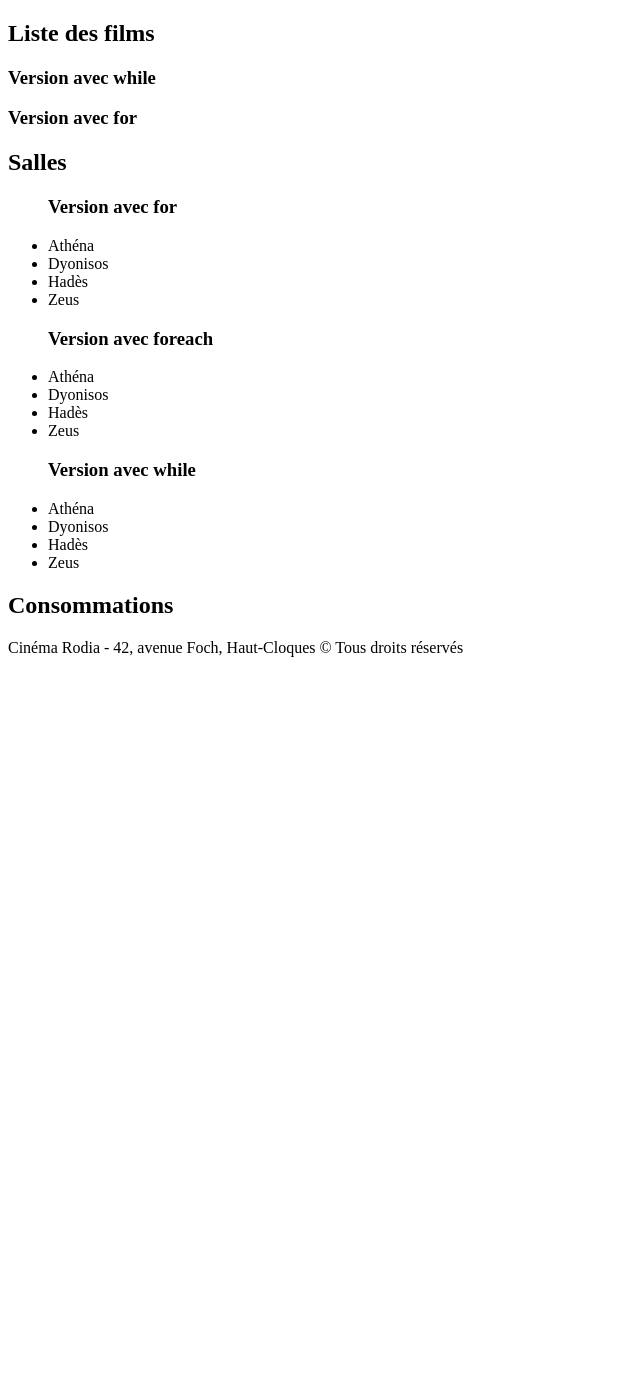
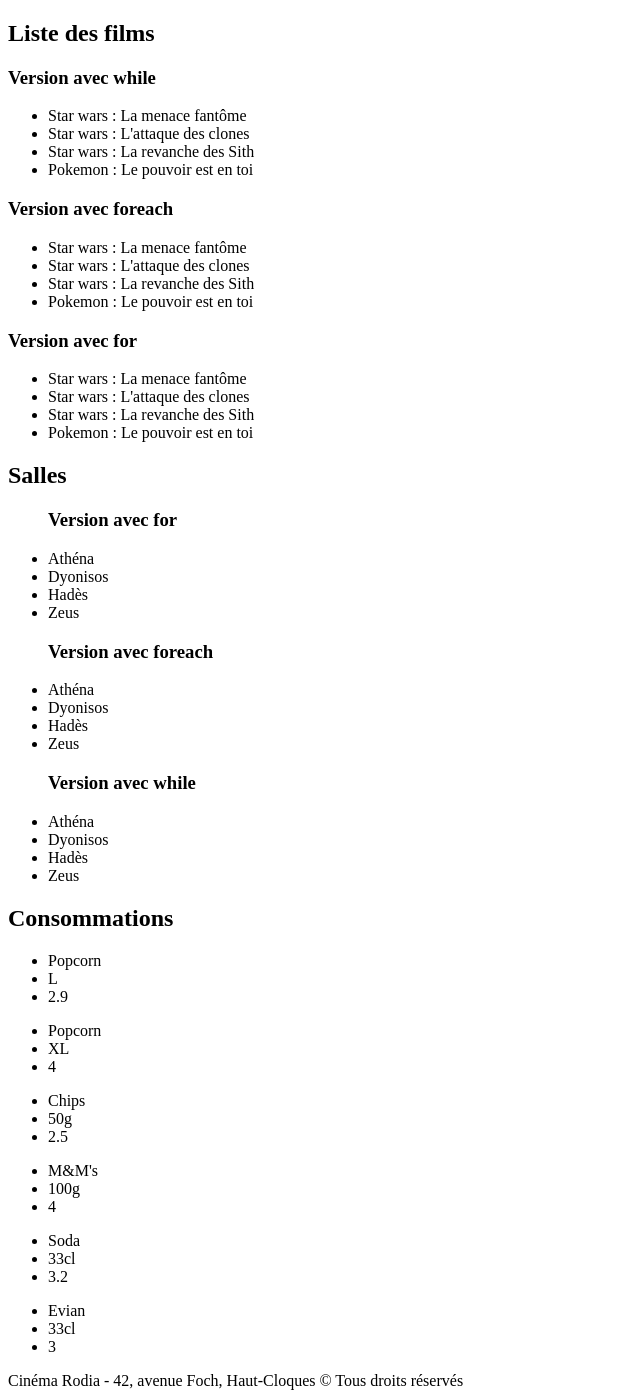
Before and after one commit to Mariem-K/salle-de-cinema, a PHP site: page /ensalle.php in a window 1280 px wide. Shown: the part 152-1550 px from the top of the page, without its empty margins (0-640 px from the left). Before the commit the page ends 809 px from the top, so only its background shows below. Run offline with PHP 8.4, Linux system fonts and the light colour scheme; some libraries are stand-ins or nearby versions.

Commit message:
progress

```diff
--- a/php/ensalle.php
+++ b/php/ensalle.php
@@ -1,5 +1,6 @@
 <!DOCTYPE html>
 <html>
+
 <head>
     <meta charset="UTF-8">
     <title>Cinéma Rodia - Haut-Cloques</title>
@@ -9,6 +10,7 @@
     <link rel="stylesheet" href="../css/reset.css">
     <link rel="stylesheet" href="../css/style.css">
 </head>
+
 <body>
     <?php require "header.php"; ?>
     <main>
@@ -22,14 +24,38 @@
                     'Star wars : La revanche des Sith',
                     'Pokemon : Le pouvoir est en toi'
                 ];
+
+                $nbMovies = count($movies);
                 ?>
 
                 <!-- Version avec boucles -->
                 <h3>Version avec while</h3>
                 <ul>
+                    <?php
+                    $incrementPourMaBoucleWhileMovies = 0;
+
+                    while ($incrementPourMaBoucleWhileMovies < 4) {
+                        echo '<li>' . $movies[$incrementPourMaBoucleWhileMovies] . '</li>';
+
+                        $incrementPourMaBoucleWhileMovies = $incrementPourMaBoucleWhileMovies + 1;
+                    }
+                    ?>
+                </ul>
+                <h3>Version avec foreach</h3>
+                <ul>
+                    <?php
+                    foreach ($movies as $movie) {
+                        echo '<li>' . $movie . '</li>';
+                    }
+                    ?>
                 </ul>
                 <h3>Version avec for</h3>
                 <ul>
+                    <?php
+                    for ($movieNumber = 0; $movieNumber < $nbMovies; $movieNumber++) {
+                        echo '<li>' . $movies[$movieNumber] . '</li>';
+                    }
+                    ?>
                 </ul>
 
                 <!-- Ajouter ici le tableau PHP des salles -->
@@ -73,8 +99,54 @@
                     ?>
                 </ul>
                 <h2>Consommations</h2>
+                <?php
+                // [...]
+                $extras = [
+                    [
+                        'Popcorn',
+                        'L',
+                        2.9
+                    ],
+                    [
+                        'Popcorn',
+                        'XL',
+                        4
+                    ],
+                    [
+                        'Chips',
+                        '50g',
+                        2.5
+                    ],
+                    [
+                        'M&M\'s',
+                        '100g',
+                        4
+                    ],
+                    [
+                        'Soda',
+                        '33cl',
+                        3.2
+                    ],
+                    [
+                        'Evian',
+                        '33cl',
+                        3
+                    ]
+                ];
+                ?>
+                <?php
+                foreach ($extras as $extrasProductNameAndSize) {
+
+                    echo '<ul>';
+                    foreach ($extrasProductNameAndSize as $extrasProductPrice) {
+                        echo '<li>' . $extrasProductPrice . '</li>';
+                    }
+                    echo '</ul>';
+                }
+                ?>
         </section>
     </main>
     <?php require "footer.php"; ?>
 </body>
+
 </html>
```
Lines whose indentation alone changed are shown as unchanged.
